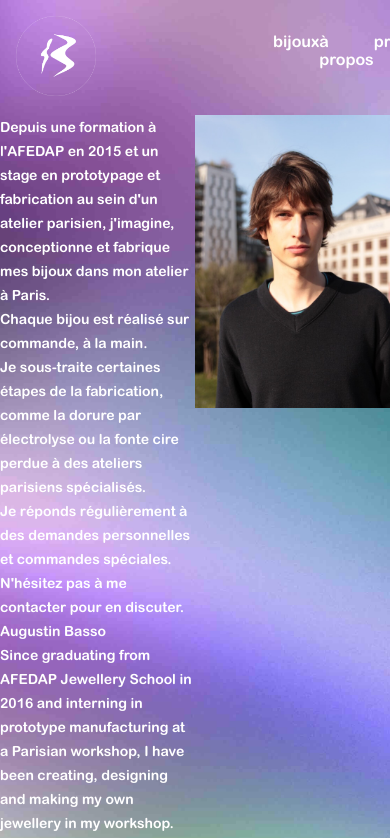
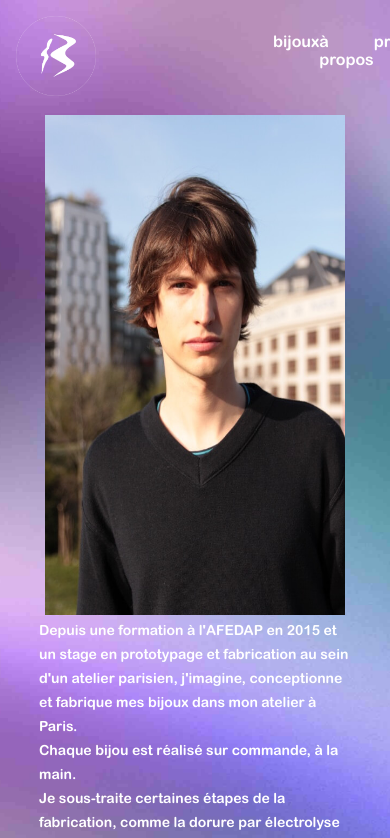
Before and after one commit to colinevel/Basso, a Next.js app: page /contacts in a window 390 px wide. Shown: the top 838 px of the page. Built offline with nearby package versions, Linux system fonts and the light colour scheme.

Commit message:
Add mobile style

```diff
--- a/pages/contacts.js
+++ b/pages/contacts.js
@@ -56,8 +56,8 @@ export default function Contacts() {
               className={styles.portrait}
               src='/images/Portrait-Augustin-Basso.jpg'
               alt='Augustin Bassp'
-              width={400}
-              height={600}
+              width={300}
+              height={500}
             />
           </div>
         </div>
--- a/styles/Contacts.module.css
+++ b/styles/Contacts.module.css
@@ -35,6 +35,10 @@
   font-size: 14px;
 }
 
+.mainText :nth-child(4) {
+  margin-bottom: 25px;
+}
+
 .contacts {
   display: flex;
   flex-direction: row;
@@ -47,3 +51,20 @@
   flex-direction: column;
   align-items: center;
 }
+
+@media (max-width: 640px) {
+  .content {
+    flex-direction: column-reverse;
+    justify-content: center;
+    align-items: center;
+  }
+
+  .mainText {
+    max-width: 80%;
+  }
+
+  .contacts {
+    font-size: 12px;
+  }
+
+}
```
Lines whose indentation alone changed are shown as unchanged.
